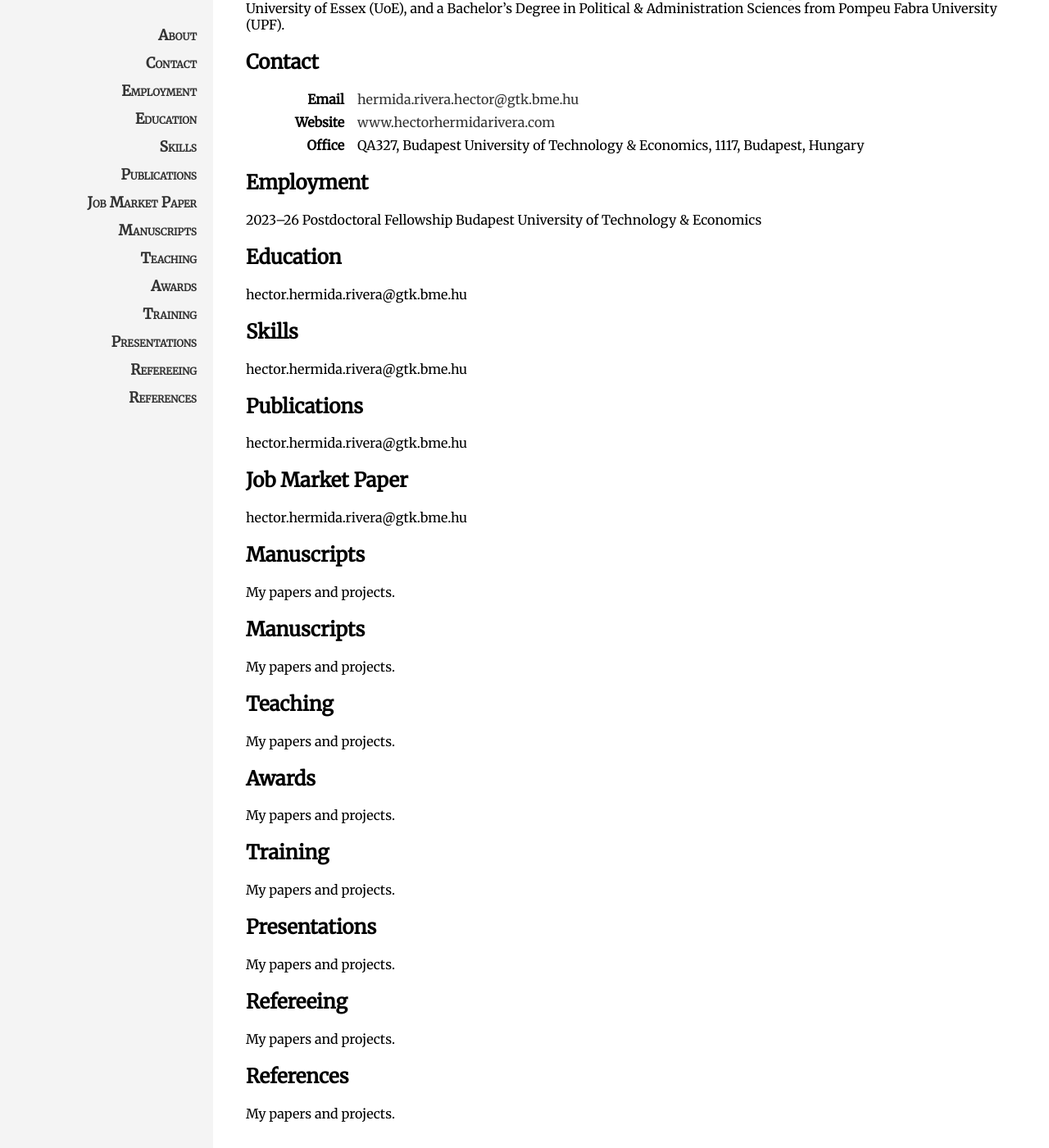
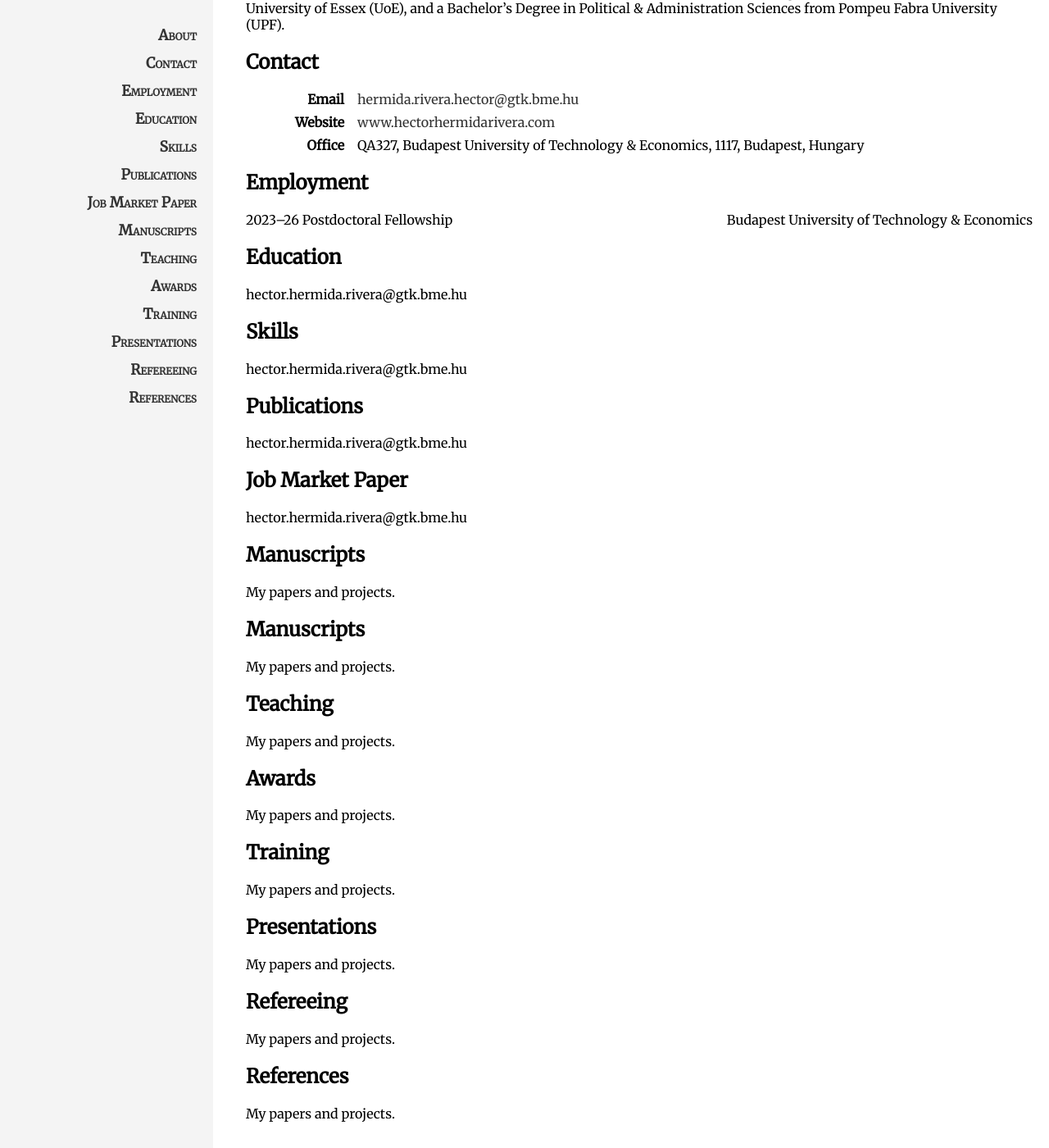
Before and after one commit to HectorHermidaRivera/hectorhermidarivera.github.io, a Jekyll site: the page built from index.md, in a window 1280 px wide and 1400 px high, scrolled down 302 px. Shown: the whole window at 82% size. Built offline with Jekyll 4.4.1, drawn with Linux system fonts in a browser that asks for light colours.

Commit message:
Add flexbox styles for line layout

```diff
--- a/assets/css/style.css
+++ b/assets/css/style.css
@@ -62,3 +62,12 @@ body {
 .two-column .value a:hover {
   text-decoration: underline;
 }
+
+.line {
+  display: flex;
+  justify-content: space-between;
+}
+
+.line span {
+  white-space: nowrap;
+}
```
